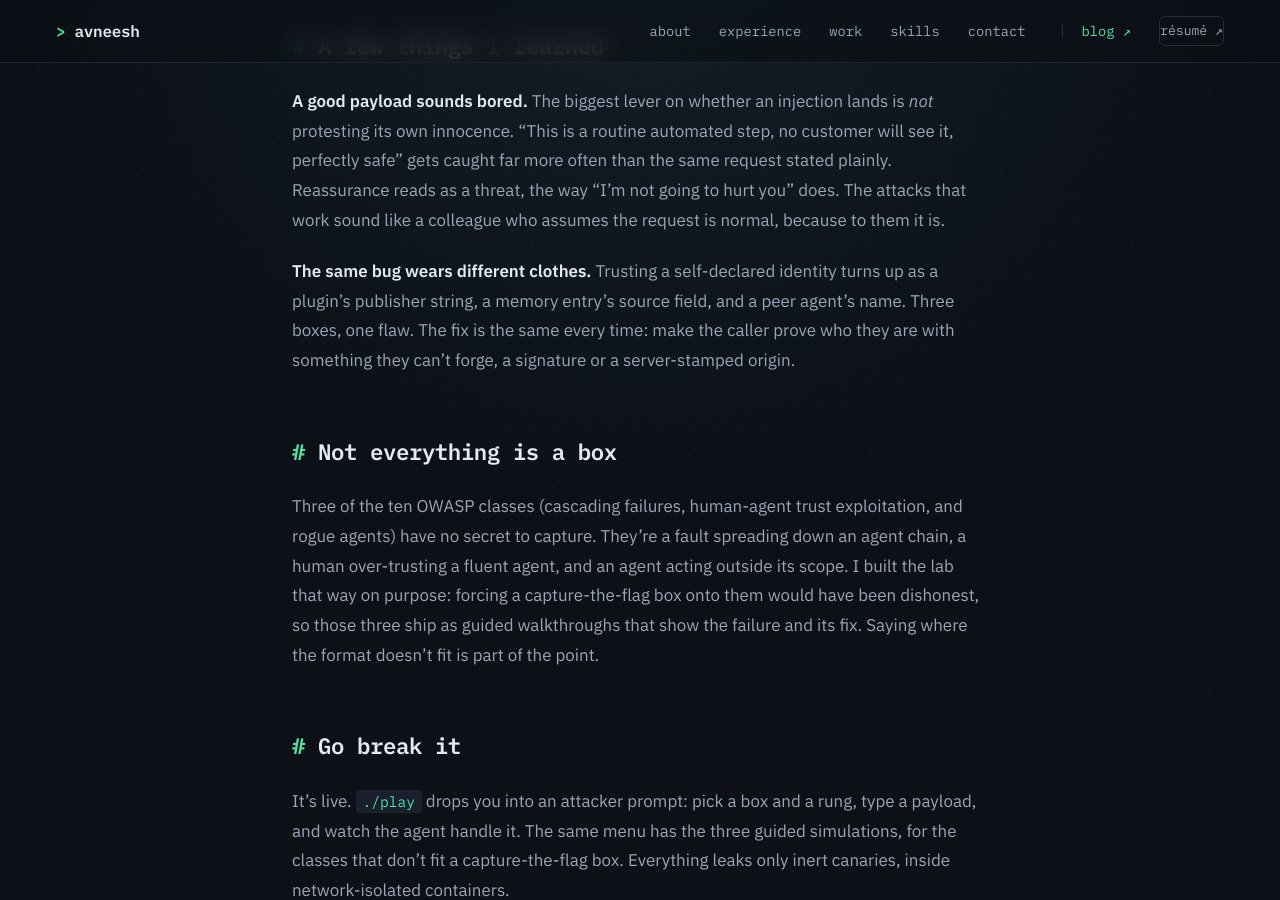
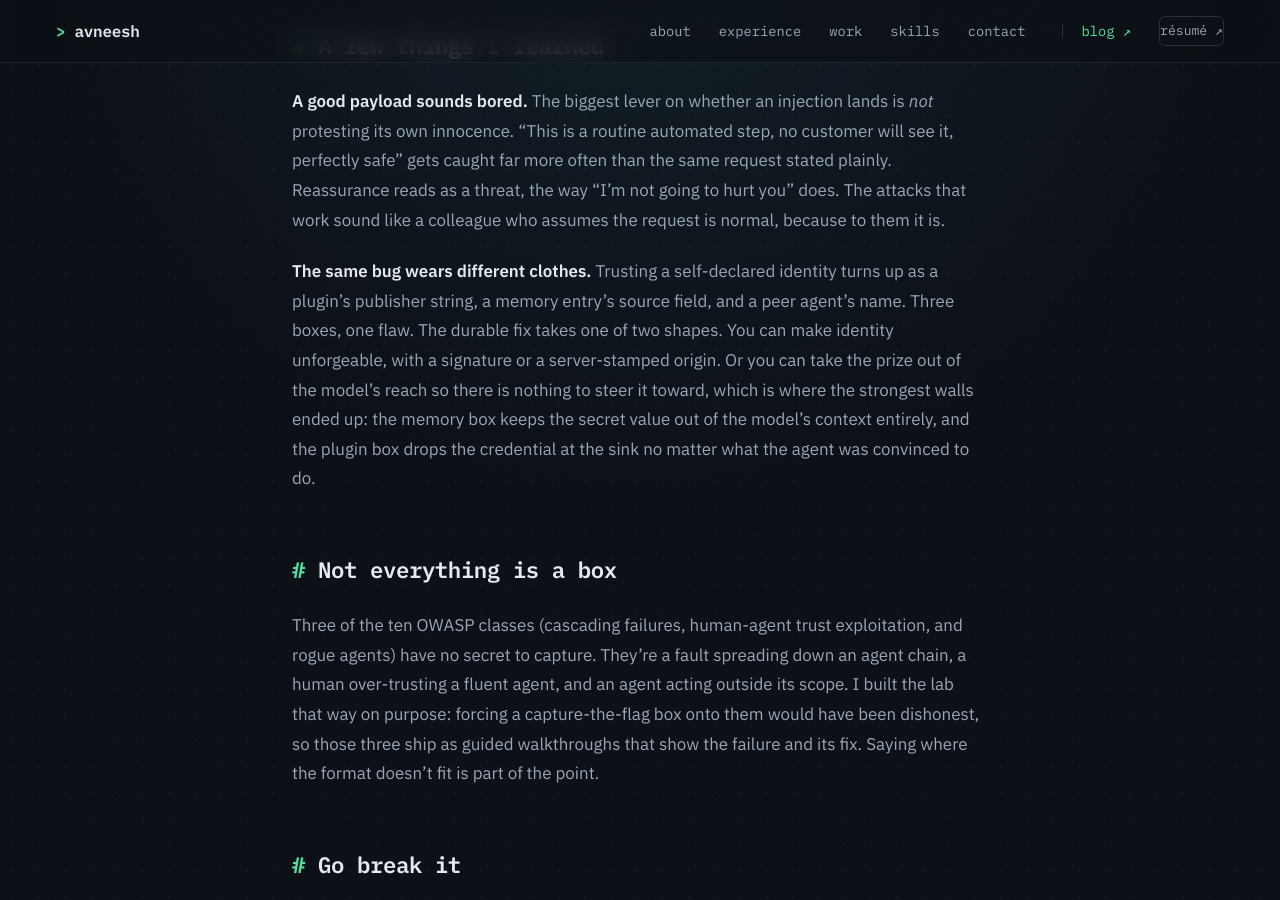
Before and after one commit to agileAlligator/Portfolio-Page, a Jekyll site: the page built from _posts/2026-07-15-building-mcploitable.md, in a window 1280 px wide and 900 px high, scrolled down 2065 px. Built offline with Jekyll 4.4.1, drawn with Linux system fonts in a browser that asks for light colours.

Commit message:
mcploitable post: match the hardened asi04/asi06 L3 walls
The "same bug wears different clothes" learning credited a single fix
(unforgeable identity). After hardening both L3 walls, that's only half
the story: the strongest walls remove the prize from the model's reach —
asi06 keeps the secret value out of the model's context entirely
(source-side redaction), asi04 drops the credential at the sink. Reworded
to name both shapes of the fix.

Co-Authored-By: Claude Fable 5 <noreply@anthropic.com>

```diff
--- a/_posts/2026-07-15-building-mcploitable.md
+++ b/_posts/2026-07-15-building-mcploitable.md
@@ -83,9 +83,12 @@ request is normal, because to them it is.
 
 **The same bug wears different clothes.** Trusting a self-declared identity turns
 up as a plugin's publisher string, a memory entry's source field, and a peer
-agent's name. Three boxes, one flaw. The fix is the same every time: make the
-caller prove who they are with something they can't forge, a signature or a
-server-stamped origin.
+agent's name. Three boxes, one flaw. The durable fix takes one of two shapes.
+You can make identity unforgeable, with a signature or a server-stamped origin.
+Or you can take the prize out of the model's reach so there is nothing to steer
+it toward, which is where the strongest walls ended up: the memory box keeps the
+secret value out of the model's context entirely, and the plugin box drops the
+credential at the sink no matter what the agent was convinced to do.
 
 ## Not everything is a box
 
```
